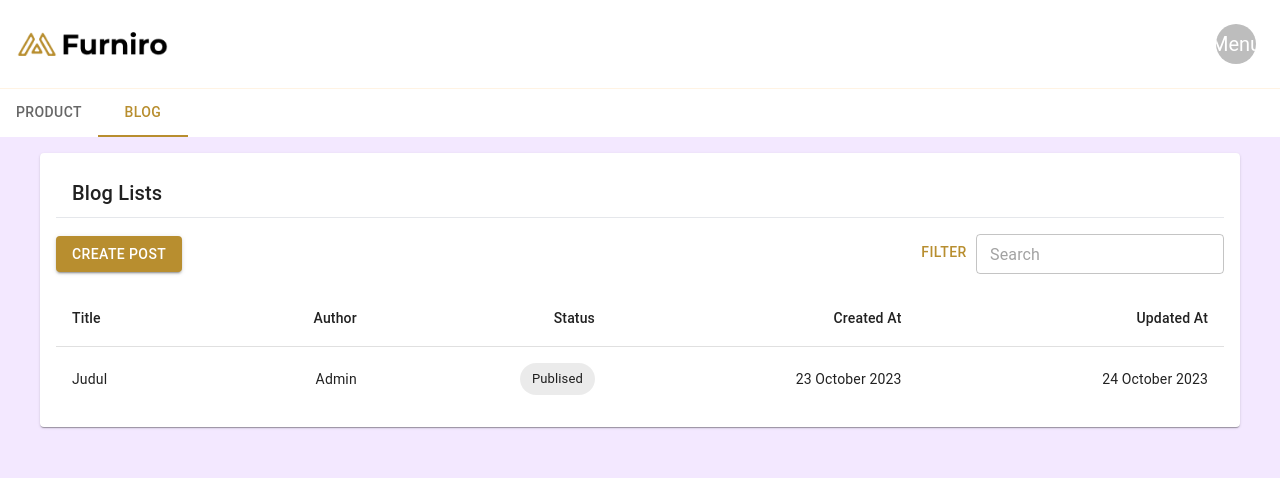
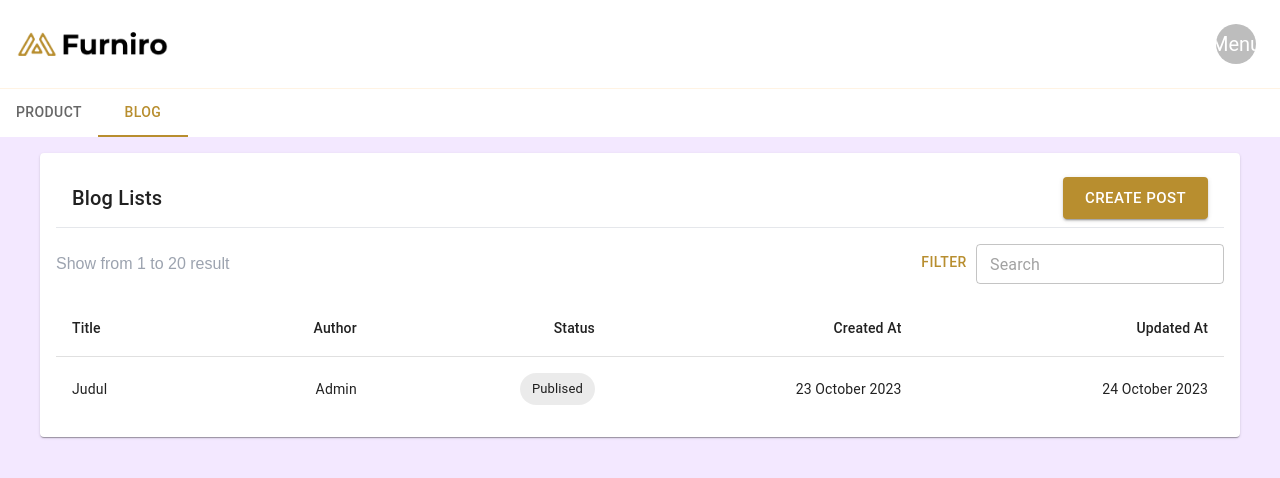
Before and after one commit to hwisnu222/furniro, a Next.js app: page /admin/blog/list in a window 1280 px wide. Shown: the top 478 px of the page. Built offline with nearby package versions, Linux system fonts and the light colour scheme.

Commit message:
fix: add button action on right header card

```diff
--- a/pages/admin/blog/list.tsx
+++ b/pages/admin/blog/list.tsx
@@ -20,16 +20,23 @@ import {
 export default function list() {
   return (
     <DashboardLayout>
-      <HeaderCard title="Blog Lists" />
-      <Box className="tw-mb-4 tw-flex tw-items-center tw-justify-between tw-gap-2">
+      <HeaderCard
+        title="Blog Lists"
+        rightAction={
           <Button
             variant="contained"
             className="tw-bg-default-200"
             component={Link}
             href="/admin/blog/create"
+            size="large"
           >
             Create Post
           </Button>
+        }
+      />
+      <Box className="tw-mb-4 tw-flex tw-items-center tw-justify-between tw-gap-2">
+        <p className="tw-text-gray-400">Show from 1 to 20 result</p>
+
         <Box>
           <Button className="tw-mr-4">Filter</Button>
           <TextField placeholder="Search" size="small" />
```
Lines whose indentation alone changed are shown as unchanged.
